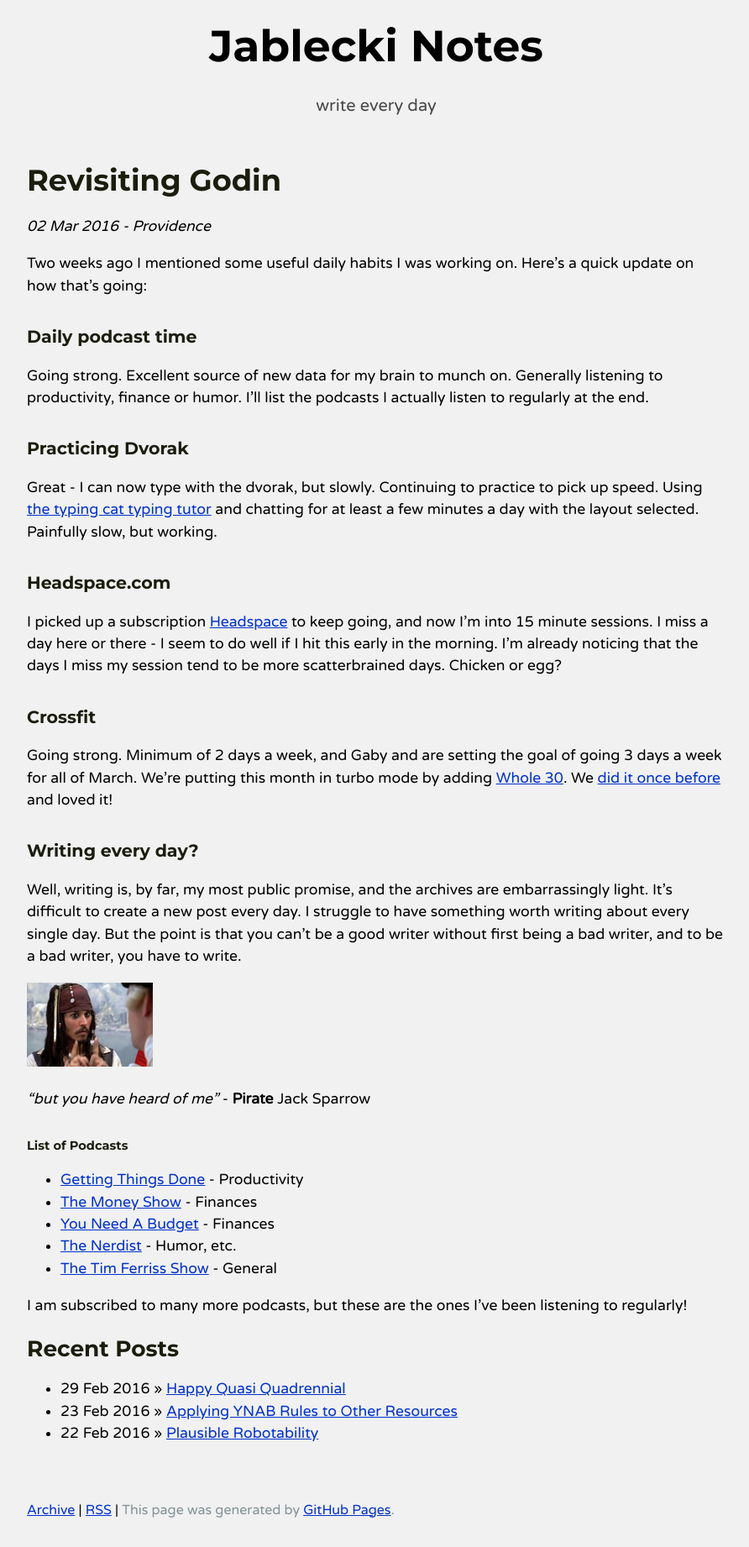
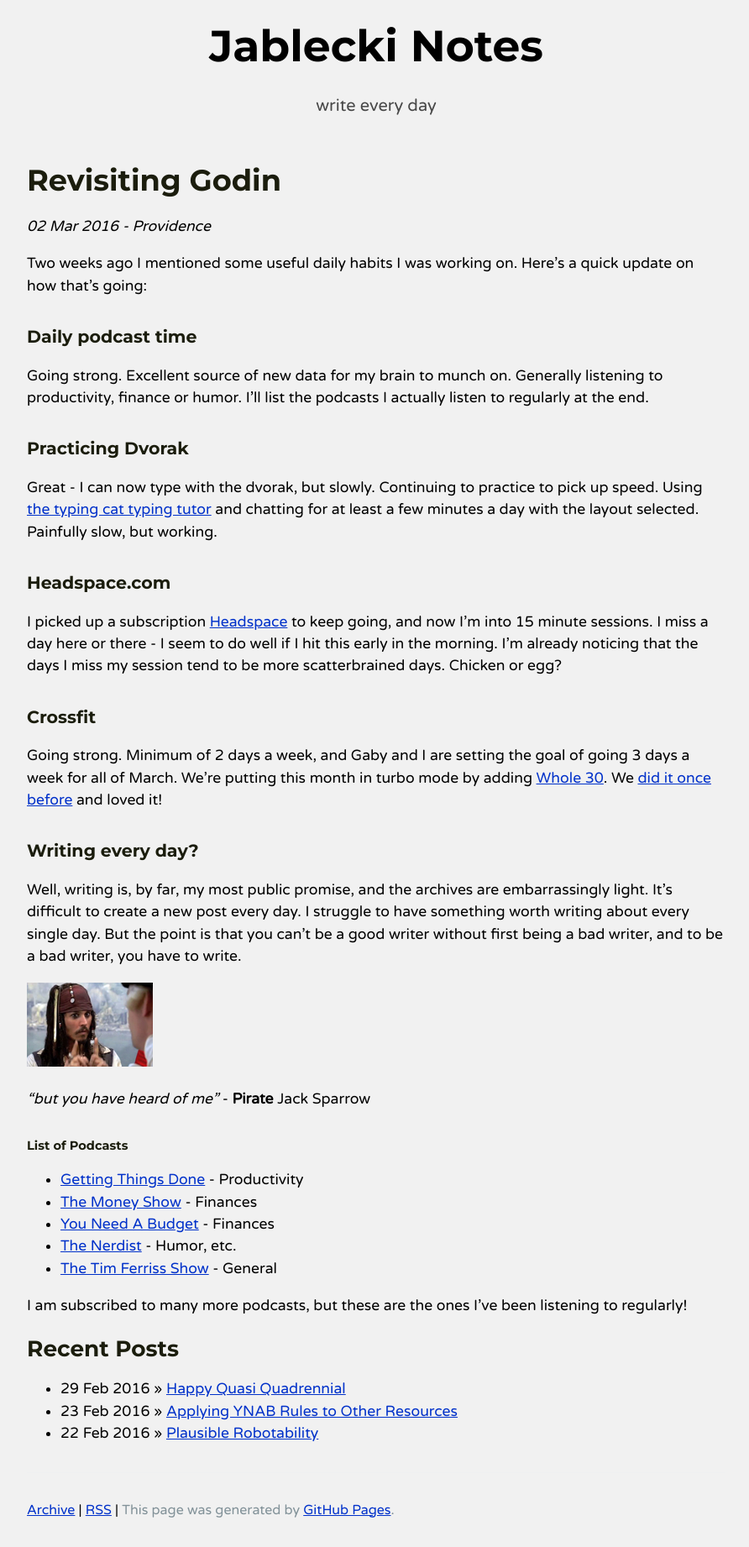
Before and after one commit to maddo/maddo.github.io, a Jekyll site: the page built from _posts/2016-03-02-revisiting-godin.md, in a window 1280 px wide. Shown: the whole page at 84% size, without its empty margins (192-1084 px from the left). Built offline with Jekyll 4.4.1, drawn with Linux system fonts in a browser that asks for light colours.

```diff
--- a/_posts/2016-03-02-revisiting-godin.md
+++ b/_posts/2016-03-02-revisiting-godin.md
@@ -12,6 +12,7 @@ Two weeks ago I mentioned some useful daily habits I was working on. Here's a qu
 Going strong. Excellent source of new data for my brain to munch on. Generally listening to productivity, finance or humor. I'll list the podcasts I actually listen to regularly at the end.
 
 ### Practicing Dvorak
+
 Great - I can now type with the dvorak, but slowly. Continuing to practice to pick up speed. Using [the typing cat typing tutor](http://thetypingcat.com/course) and chatting for at least a few minutes a day with the layout selected. Painfully slow, but working.
 
 ### Headspace.com
@@ -20,7 +21,7 @@ I picked up a subscription [Headspace](https://www.headspace.com) to keep going,
 
 ### Crossfit
 
-Going strong. Minimum of 2 days a week, and Gaby and are setting the goal of going 3 days a week for all of March. We're putting this month in turbo mode by adding [Whole 30](http://whole30.com/). We [did it once before](http://whole30food.blogspot.com/) and loved it!
+Going strong. Minimum of 2 days a week, and Gaby and I are setting the goal of going 3 days a week for all of March. We're putting this month in turbo mode by adding [Whole 30](http://whole30.com/). We [did it once before](http://whole30food.blogspot.com/) and loved it!
 
 ### Writing every day?
 
```
